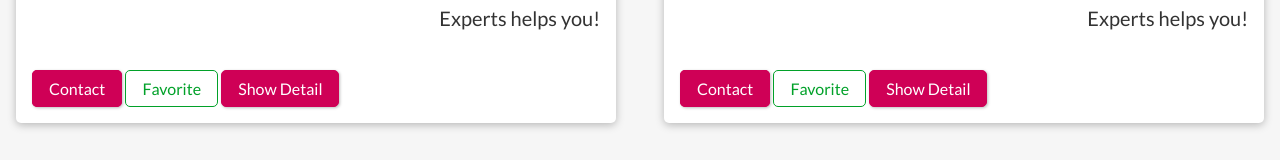
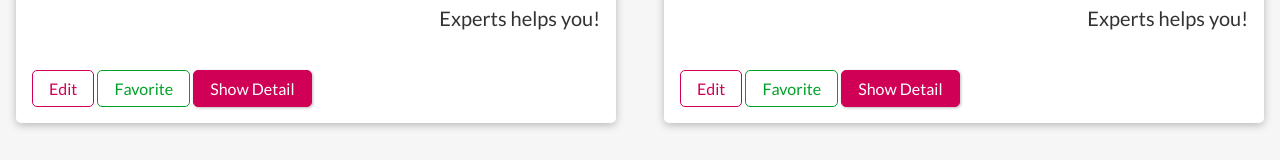
Before and after one commit to midtic0404/svelte-course-project, a Svelte app: page / in a window 1280 px wide. Shown: the part 508-668 px from the top of the page. Built offline with nearby package versions, Linux system fonts and the light colour scheme.

Commit message:
Finish edit meetup modal

```diff
--- a/src/App.svelte
+++ b/src/App.svelte
@@ -10,16 +10,18 @@
 
 
     let editMode = null;
+    let editedId;
     let page = 'overview';
     let pageData = {};
 
-    function addMeetup(event) {
-
+    function savedMeetup(event) {
         editMode = null;
+        editedId = null;
     }
 
     function cancelEdit() {
         editMode = null;
+        editedId = null;
     }
 
     function showDetails(event) {
@@ -30,6 +32,11 @@
     function closeDetails() {
         page = 'overview';
         pageData = {};
+    }
+
+    function startEdit(event) {
+        editMode = 'edit';
+        editedId = event.detail;
     }
 
 
@@ -51,12 +58,15 @@
 <main>
     {#if page === 'overview'}
          <div class="meetup-controls">
-            <Button caption="" on:click={() => editMode = 'add'} >New Meetup</Button>
+            <Button caption="" on:click={() => editMode = 'edit'} >New Meetup</Button>
         </div>
-        {#if editMode === 'add'}
-            <EditMeetup on:save="{addMeetup}" on:cancel="{cancelEdit}"/>
+        {#if editMode === 'edit'}
+            <EditMeetup id={editedId} on:save="{savedMeetup}" on:cancel="{cancelEdit}"/>
         {/if}
-        <MeetupGrid meetups = {$meetups} on:showdetails="{showDetails}" />
+        <MeetupGrid
+        meetups = {$meetups}
+        on:showdetails="{showDetails}"
+        on:edit="{startEdit}"  />
     {:else}
         <MeetupDetails id={pageData.id} on:close="{closeDetails}" />
     {/if}
--- a/src/Meetups/EditMeetup.svelte
+++ b/src/Meetups/EditMeetup.svelte
@@ -22,15 +22,13 @@
             title = selectedMeetup.title;
             subtitle = selectedMeetup.subtitle;
             address = selectedMeetup.address;
-            email = selectedMeetup.email;
+            email = selectedMeetup.contactEmail;
             description = selectedMeetup.description;
             imageUrl = selectedMeetup.imageUrl;
         });
 
         unsubscribe();
     }
-
-
 
     $: titleValid = !isEmpty(title);
     $: subtitleValid = !isEmpty(subtitle);
--- a/src/Meetups/MeetupGrid.svelte
+++ b/src/Meetups/MeetupGrid.svelte
@@ -32,6 +32,7 @@
             email={meetup.contactEmail}
             address={meetup.address}
             isFav={meetup.isFavorite}
-            on:showdetails></MeetupItem>
+            on:showdetails
+            on:edit></MeetupItem>
     {/each}
 </section>
--- a/src/Meetups/MeetupItem.svelte
+++ b/src/Meetups/MeetupItem.svelte
@@ -97,7 +97,7 @@
         <p>{description}</p>
     </div>
     <footer>
-        <Button href="mailto:{email}">Contact</Button>
+        <Button mode="outline" type="button" on:click="{() => dispatch('edit', id)}">Edit</Button>
         <Button
           type="button"
           color={isFav ? null : 'success'}
--- a/src/Meetups/meetups-store.js
+++ b/src/Meetups/meetups-store.js
@@ -35,7 +35,15 @@ const customMeetupsStore = {
             return [newMeetup, ...items];
         });
     },
-
+    updateMeetup: (id, meetupData) => {
+        meetups.update(items => {
+            const mIndx = items.findIndex(item => item.id === id);
+            const updatedMeetup = {...items[mIndx], ...meetupData};
+            const updatedMeetups = [...items];
+            updatedMeetups[mIndx] = updatedMeetup;
+            return updatedMeetups;
+        })
+    },
     toggleFavorite: (id) => {
         meetups.update(items => {
             const updatedMeetup = {...items.find(m => m.id === id)};
```
